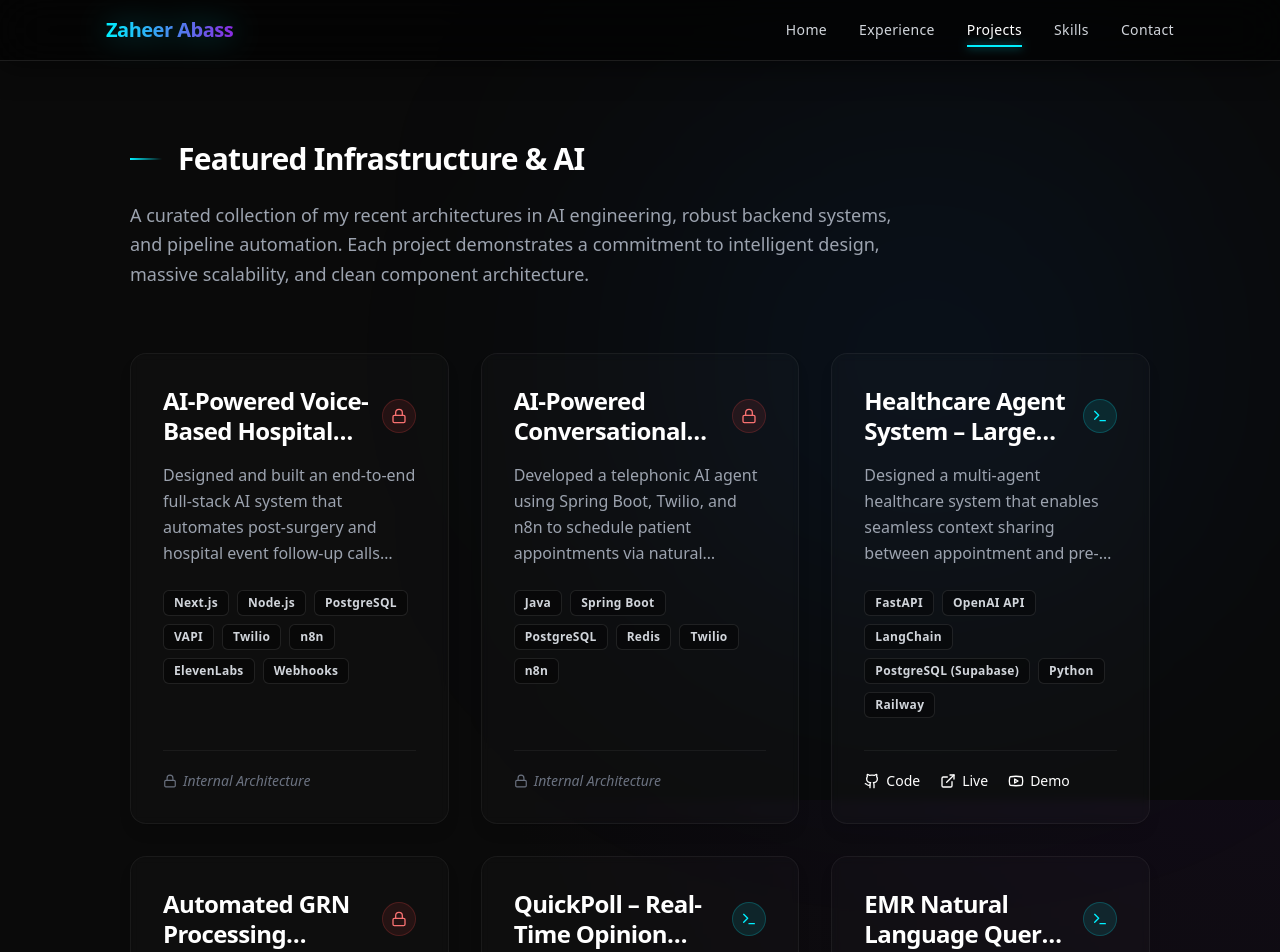
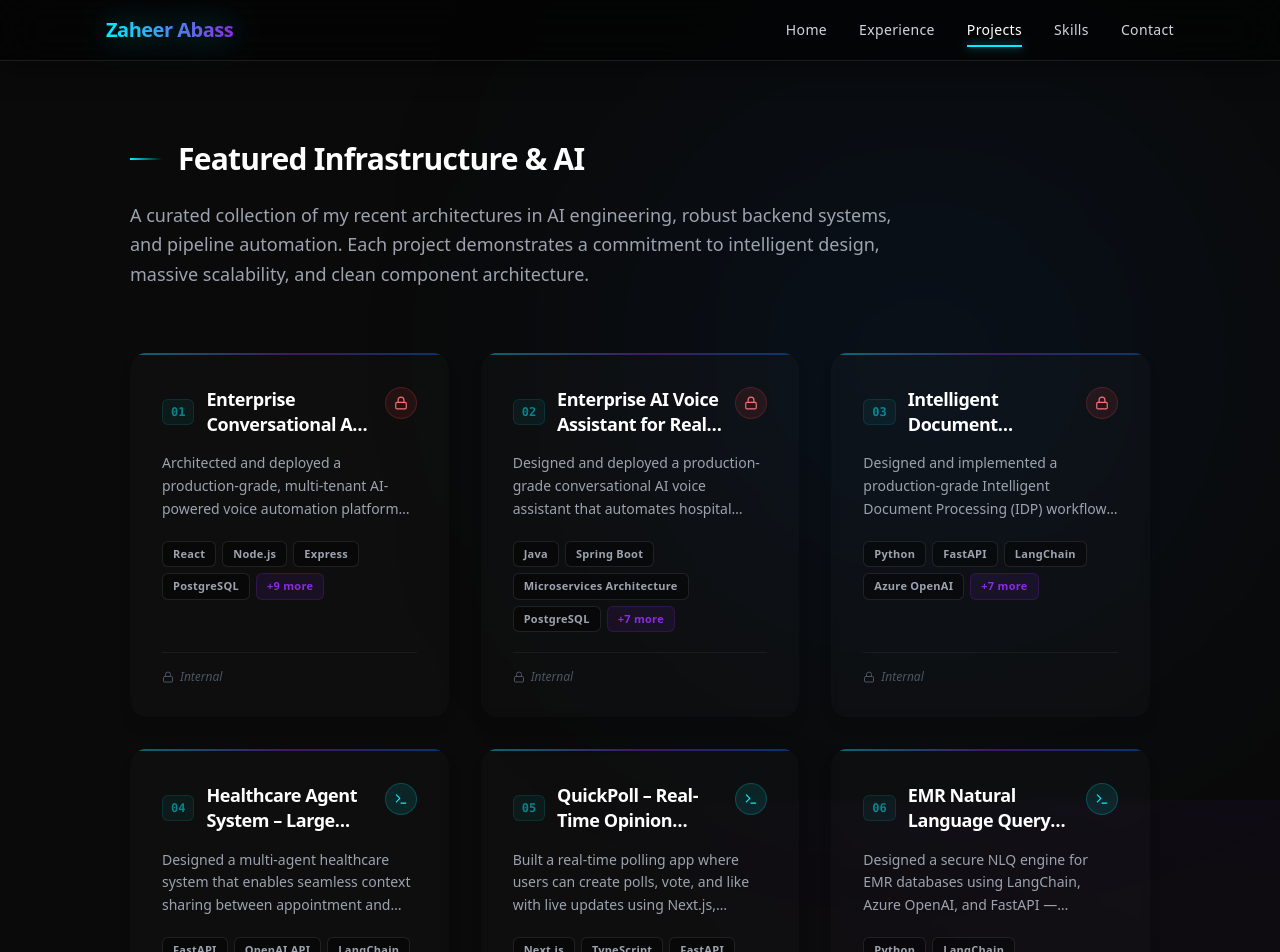
Before and after one commit to zaheerbrakchan/zaheer-portfolio, a Next.js app: page /projects in a window 1280 px wide. Shown: the top 952 px of the page. Built offline with nearby package versions, Linux system fonts and the light colour scheme.

Commit message:
added recent project

```diff
--- a/src/app/projects/page.tsx
+++ b/src/app/projects/page.tsx
@@ -41,7 +41,7 @@ export default function ProjectsPage() {
             transition={{ delay: index * 0.1, duration: 0.5 }}
             className="h-full"
           >
-            <ProjectCard project={project} />
+            <ProjectCard project={project} index={index} />
           </motion.div>
         ))}
       </motion.div>
--- a/src/components/ProjectCard.tsx
+++ b/src/components/ProjectCard.tsx
@@ -3,48 +3,78 @@ import React, { useState } from 'react';
 import { Github, ExternalLink, Lock, Youtube, Terminal, X } from 'lucide-react';
 import { motion, AnimatePresence } from 'framer-motion';
 
-export default function ProjectCard({ project }: { project: any }) {
+const MAX_VISIBLE_TAGS = 4;
+
+export default function ProjectCard({ project, index }: { project: any; index?: number }) {
   const [isOpen, setIsOpen] = useState(false);
+  const visibleTags = project.stack.slice(0, MAX_VISIBLE_TAGS);
+  const remainingCount = project.stack.length - MAX_VISIBLE_TAGS;
 
   return (
     <>
-      <article onClick={() => setIsOpen(true)} className="cursor-pointer group relative border border-white/5 rounded-2xl p-6 md:p-8 bg-white/[0.02] hover:bg-white/[0.04] backdrop-blur-sm shadow-lg hover:shadow-[0_0_30px_rgba(0,240,255,0.07)] transition-all duration-500 hover:-translate-y-2 flex flex-col justify-between h-full min-h-[340px] overflow-hidden">
+      <article
+        onClick={() => setIsOpen(true)}
+        className="cursor-pointer group relative rounded-2xl bg-white/[0.02] backdrop-blur-sm shadow-lg hover:shadow-[0_0_30px_rgba(0,240,255,0.07)] transition-all duration-500 hover:-translate-y-2 flex flex-col h-full overflow-hidden"
+      >
+        {/* Top accent gradient bar */}
+        <div className="h-[2px] w-full bg-gradient-to-r from-ai-cyan via-ai-violet to-ai-blue opacity-40 group-hover:opacity-100 transition-opacity duration-500"></div>
+
         {/* Background glow effect on hover */}
         <div className="absolute inset-0 bg-gradient-to-br from-ai-cyan/5 to-ai-violet/5 opacity-0 group-hover:opacity-100 transition-opacity duration-500 rounded-2xl pointer-events-none"></div>
 
-        <div className="relative z-10">
-          <h3 className="font-bold text-2xl text-white flex items-center justify-between gap-3 mb-4 tracking-tight">
-            <span className="line-clamp-2 leading-tight">{project.title}</span>
+        <div className="p-6 md:p-8 flex flex-col flex-1">
+          {/* Header: index badge + title + status icon */}
+          <div className="flex items-start justify-between gap-3 mb-4">
+            <div className="flex items-center gap-3 min-w-0">
+              {typeof index === 'number' && (
+                <span className="text-xs font-mono font-bold text-ai-cyan/50 bg-ai-cyan/5 border border-ai-cyan/10 rounded-md px-2 py-1 shrink-0">
+                  {String(index + 1).padStart(2, '0')}
+                </span>
+              )}
+              <h3 className="font-bold text-lg text-white leading-snug line-clamp-2 tracking-tight">
+                {project.title}
+              </h3>
+            </div>
             {project.isPrivate ? (
               <div className="p-2 rounded-full bg-red-500/10 border border-red-500/20 text-red-400 shrink-0" title="Internal Project">
-                <Lock size={16} />
+                <Lock size={14} />
               </div>
             ) : (
               <div className="p-2 rounded-full bg-ai-cyan/10 border border-ai-cyan/20 text-ai-cyan shrink-0" title="Public Project">
-                <Terminal size={16} />
+                <Terminal size={14} />
               </div>
             )}
-          </h3>
-          <p className="text-base text-gray-400 leading-relaxed line-clamp-4">{project.description}</p>
+          </div>
 
-          <div className="mt-6 flex flex-wrap gap-2">
-            {project.stack.map((tech: string, i: number) => (
-              <span key={i} className="text-xs font-semibold tracking-wide px-2.5 py-1 rounded-md bg-black/40 border border-white/10 text-gray-300">
+          {/* Description — clamped to 3 lines */}
+          <p className="text-sm text-gray-400 leading-relaxed line-clamp-3 mb-5">
+            {project.description}
+          </p>
+
+          {/* Tech stack tags — limited */}
+          <div className="flex flex-wrap gap-1.5 mb-5">
+            {visibleTags.map((tech: string, i: number) => (
+              <span key={i} className="text-[11px] font-semibold tracking-wide px-2.5 py-1 rounded-md bg-black/40 border border-white/10 text-gray-400">
                 {tech}
               </span>
             ))}
-          </div>
+            {remainingCount > 0 && (
+              <span className="text-[11px] font-semibold tracking-wide px-2.5 py-1 rounded-md bg-ai-violet/10 border border-ai-violet/20 text-ai-violet">
+                +{remainingCount} more
+              </span>
+            )}
           </div>
 
-        <div className="mt-8 flex gap-5 pt-5 border-t border-white/5 relative z-10 w-full">
+          {/* Footer — pushed to bottom */}
+          <div className="mt-auto flex gap-4 pt-4 border-t border-white/5 relative z-10">
             {project.github && !project.isPrivate && (
               <a
                 href={project.github}
                 target="_blank"
                 onClick={(e) => e.stopPropagation()}
-              className="flex items-center gap-1.5 text-sm font-medium text-white hover:text-ai-cyan transition-colors"
+                className="flex items-center gap-1.5 text-xs font-medium text-gray-400 hover:text-ai-cyan transition-colors"
               >
-              <Github size={16} /> Code
+                <Github size={14} /> Code
               </a>
             )}
             {project.live && (
@@ -52,9 +82,9 @@ export default function ProjectCard({ project }: { project: any }) {
                 href={project.live}
                 target="_blank"
                 onClick={(e) => e.stopPropagation()}
-              className="flex items-center gap-1.5 text-sm font-medium text-white hover:text-ai-cyan transition-colors"
+                className="flex items-center gap-1.5 text-xs font-medium text-gray-400 hover:text-ai-cyan transition-colors"
               >
-              <ExternalLink size={16} /> Live
+                <ExternalLink size={14} /> Live
               </a>
             )}
             {project.youtube && (
@@ -62,16 +92,17 @@ export default function ProjectCard({ project }: { project: any }) {
                 href={project.youtube}
                 target="_blank"
                 onClick={(e) => e.stopPropagation()}
-              className="flex items-center gap-1.5 text-sm font-medium text-white hover:text-ai-violet transition-colors"
+                className="flex items-center gap-1.5 text-xs font-medium text-gray-400 hover:text-ai-violet transition-colors"
               >
-              <Youtube size={16} /> Demo
+                <Youtube size={14} /> Demo
               </a>
             )}
             {project.isPrivate && (
-            <span className="flex items-center gap-1.5 text-sm text-gray-500 italic font-medium">
-              <Lock size={14} /> Internal Architecture
+              <span className="flex items-center gap-1.5 text-xs text-gray-600 italic font-medium">
+                <Lock size={12} /> Internal
               </span>
             )}
+          </div>
         </div>
       </article>
 
@@ -95,6 +126,9 @@ export default function ProjectCard({ project }: { project: any }) {
               exit={{ opacity: 0, scale: 0.95, y: 20 }}
               className="relative z-10 bg-[#0a0a0a] border border-white/10 rounded-3xl p-6 md:p-10 max-w-3xl w-full max-h-[90vh] overflow-y-auto shadow-2xl flex flex-col"
             >
+              {/* Top accent */}
+              <div className="absolute top-0 left-0 right-0 h-[2px] bg-gradient-to-r from-ai-cyan via-ai-violet to-ai-blue rounded-t-3xl"></div>
+
               <button
                 onClick={() => setIsOpen(false)}
                 className="absolute top-4 right-4 sm:top-6 sm:right-6 p-2 rounded-full bg-white/5 hover:bg-white/10 text-gray-400 hover:text-white transition-colors"
--- a/src/data/projects.ts
+++ b/src/data/projects.ts
@@ -1,24 +1,114 @@
 const projects = [
   {
     id: 8,
-    title: "AI-Powered Voice-Based Hospital Event & Recovery Follow-up System",
-    description:
-      "Designed and built an end-to-end full-stack AI system that automates post-surgery and hospital event follow-up calls using intelligent voice agents. Features dynamic variable injection, intelligent resume logic, and n8n webhook orchestration.",
-    stack: ["Next.js", "Node.js", "PostgreSQL", "VAPI", "Twilio", "n8n", "ElevenLabs", "Webhooks"],
+    title: "Enterprise Conversational AI Platform for Automated Hospital Event & Post-Surgery Follow-up",
+    description: `
+Architected and deployed a production-grade, multi-tenant AI-powered voice automation platform that enables hospitals to automatically schedule and conduct post-surgery and clinical event follow-up calls using intelligent conversational agents.
+
+The system integrates event-driven backend microservices with conversational AI voice agents to autonomously collect structured recovery data (e.g., wound healing status, symptom progression, patient feedback) without manual intervention.
+
+Built a scalable scheduling engine that triggers AI calls automatically based on hospital events (e.g., surgery completion) or allows administrators to schedule immediate or future calls via a secure dashboard. Implemented patient identity verification flows, dynamic variable injection, contextual conversation control, fallback handling, and structured JSON output extraction.
+
+Designed a robust backend architecture with normalized database schemas (patients, call_jobs, call_sessions, call_transcripts, call_reviews, tenants) ensuring scalability, auditability, and multi-tenant isolation.
+
+Integrated Twilio telephony with region-specific voice synthesis (UK/India accents via ElevenLabs), conversational orchestration via VAPI, webhook-based automation via n8n, and real-time data persistence through event-driven APIs.
+
+Enabled call transcript storage, structured AI-generated clinical summaries, call recordings, and review workflows through a full-stack dashboard with human-in-the-loop validation.
+`, stack: [
+      "React",
+      "Node.js",
+      "Express",
+      "PostgreSQL",
+      "Microservices Architecture",
+      "Event-Driven Scheduling",
+      "VAPI (Conversational AI)",
+      "Twilio (Telephony)",
+      "ElevenLabs (Voice Synthesis)",
+      "Deepgram (Speech Processing)",
+      "n8n (Workflow Automation)",
+      "Webhooks",
+      "Multi-Tenant Architecture"
+    ],
     github: "https://github.com/zaheerbrakchan/internal-project",
     isPrivate: true,
   },
   {
     id: 1,
-    title: "AI-Powered Conversational Appointment Assistant",
-    description:
-      "Developed a telephonic AI agent using Spring Boot, Twilio, and n8n to schedule patient appointments via natural conversation, integrating live slot management, confirmations, and reminders.",
-    stack: ["Java", "Spring Boot", "PostgreSQL", "Redis", "Twilio", "n8n"],
-    github: 'https://github.com/<your-username>/clinicalbert-qa',
+    title: "Enterprise AI Voice Assistant for Real-Time Hospital Appointment Booking & Management",
+    description: `
+Designed and deployed a production-grade conversational AI voice assistant that automates hospital appointment booking, rescheduling, cancellation, and doctor availability inquiries in real time — replacing traditional call-center workflows.
+
+Integrated Twilio telephony with VAPI-based conversational orchestration, ElevenLabs multi-region voice synthesis (UK/India accents), and Deepgram speech processing to deliver natural, human-like voice interactions at scale.
+
+Engineered deterministic conversational flows with tool-based execution logic, enabling the AI agent to securely communicate with existing hospital SaaS backend microservices via webhooks. Implemented real-time API integrations for patient lookup, doctor discovery, department navigation, slot availability checks, and instant booking confirmations — all without frontend dependency.
+
+Built secure patient identity verification using phone-number-based lookup and DOB validation. Designed intelligent fallback handling, slot unavailability negotiation, contextual query routing, and structured confirmation workflows.
+
+Architected the backend with scalable microservices (Spring Boot), PostgreSQL persistence, Redis caching, and workflow automation (n8n) to ensure low-latency responses and high concurrency. The system supports parallel call handling, eliminating wait times and significantly reducing operational load on human call centers.
+
+This platform transformed appointment management into a scalable, AI-driven, real-time conversational experience fully integrated with enterprise healthcare systems.
+`,
+    stack: [
+      "Java",
+      "Spring Boot",
+      "Microservices Architecture",
+      "PostgreSQL",
+      "Redis",
+      "Twilio (Telephony)",
+      "VAPI (Conversational AI)",
+      "ElevenLabs (Voice Synthesis)",
+      "Deepgram (Speech Processing)",
+      "Webhooks",
+      "n8n (Workflow Automation)"
+    ],
+    github: "https://github.com/<your-username>/clinicalbert-qa",
     isPrivate: true,
   },
   {
     id: 2,
+    title: "Intelligent Document Processing (IDP) Pipeline for Automated GRN & Invoice Reconciliation",
+    description: `
+Designed and implemented a production-grade Intelligent Document Processing (IDP) workflow that automates end-to-end Goods Receipt Note (GRN) creation from vendor invoices, eliminating manual data entry for warehouse operations.
+
+Built a fully automated pipeline that reads vendor invoices directly from Outlook via scheduled jobs, extracts Purchase Order references, downloads attachments, and processes them through Azure Document Intelligence (OCR). Implemented custom pre-processing logic to normalize unstructured invoice layouts before OCR to improve header detection and extraction accuracy.
+
+Due to inconsistencies in vendor formats, engineered a hybrid extraction system combining:
+• Azure OCR table extraction
+• Pattern-based backend cleaning & normalization
+• LLM-powered structured data correction using Azure OpenAI (LangChain pipeline)
+
+Developed dynamic GST-based invoice pattern detection to apply vendor-specific cleaning rules and prompt tuning. Implemented data standardization logic for HSN codes, expiry formats, tax fields, quantity normalization, and intelligent splitting of free-of-cost (FOC) line items with cost adjustments.
+
+Architected a deterministic reconciliation engine in Spring Boot microservices to match extracted invoice items with master PO data using multi-stage filtering (cost price, HSN code) followed by semantic scoring for item-name resolution. Designed a confidence-based scoring system to identify the most accurate PO match.
+
+Integrated the pipeline with existing backend GRN services, enabling:
+• Automated GRN creation
+• Partial extraction state handling
+• Error recovery workflows
+• Human-in-the-loop validation dashboard
+
+Improved warehouse processing capacity from ~50 GRNs/day to 500+ GRNs/day with ~97% structured extraction accuracy, significantly reducing manual effort and increasing data reliability.
+
+This system transformed a manual, time-intensive warehouse operation into a scalable AI-driven document automation workflow.
+`,
+    stack: [
+      "Python",
+      "FastAPI",
+      "LangChain",
+      "Azure OpenAI",
+      "Azure Document Intelligence (OCR)",
+      "Spring Boot",
+      "Microservices Architecture",
+      "PostgreSQL",
+      "Semantic Matching & Scoring Engine",
+      "Outlook Mail Automation",
+      "Event-Driven Scheduling"
+    ],
+    github: "https://github.com/<your-username>/clinicalbert-qa",
+    isPrivate: true,
+  },
+  {
+    id: 3,
     title: "Healthcare Agent System – Large Context Handling in Agentic Systems",
     description:
       "Designed a multi-agent healthcare system that enables seamless context sharing between appointment and pre-assessment agents. Implemented dynamic token-aware context management, chunked tool output handling, and adaptive memory persistence to overcome LLM context limits.",
@@ -34,15 +124,7 @@ const projects = [
     live: "https://healthcare-agent-context-production.up.railway.app/",
     youtube: "https://www.youtube.com/watch?v=uP_ahcpJuKM",
   },
-  {
-    id: 3,
-    title: "Automated GRN Processing System",
-    description:
-      "Built an AI-OCR backend to extract invoice data from 500+ vendor formats with 95% accuracy, automating warehouse GRN entries using Java, Kafka, and Azure Document Intelligence.",
-    stack: ["Java", "Spring Boot", "Kafka", "Azure OCR", "PostgreSQL"],
-    github: 'https://github.com/<your-username>/clinicalbert-qa',
-    isPrivate: true,
-  },
+
   {
     id: 4,
     title: "QuickPoll – Real-Time Opinion Polling Platform",
```
Lines whose indentation alone changed are shown as unchanged.
